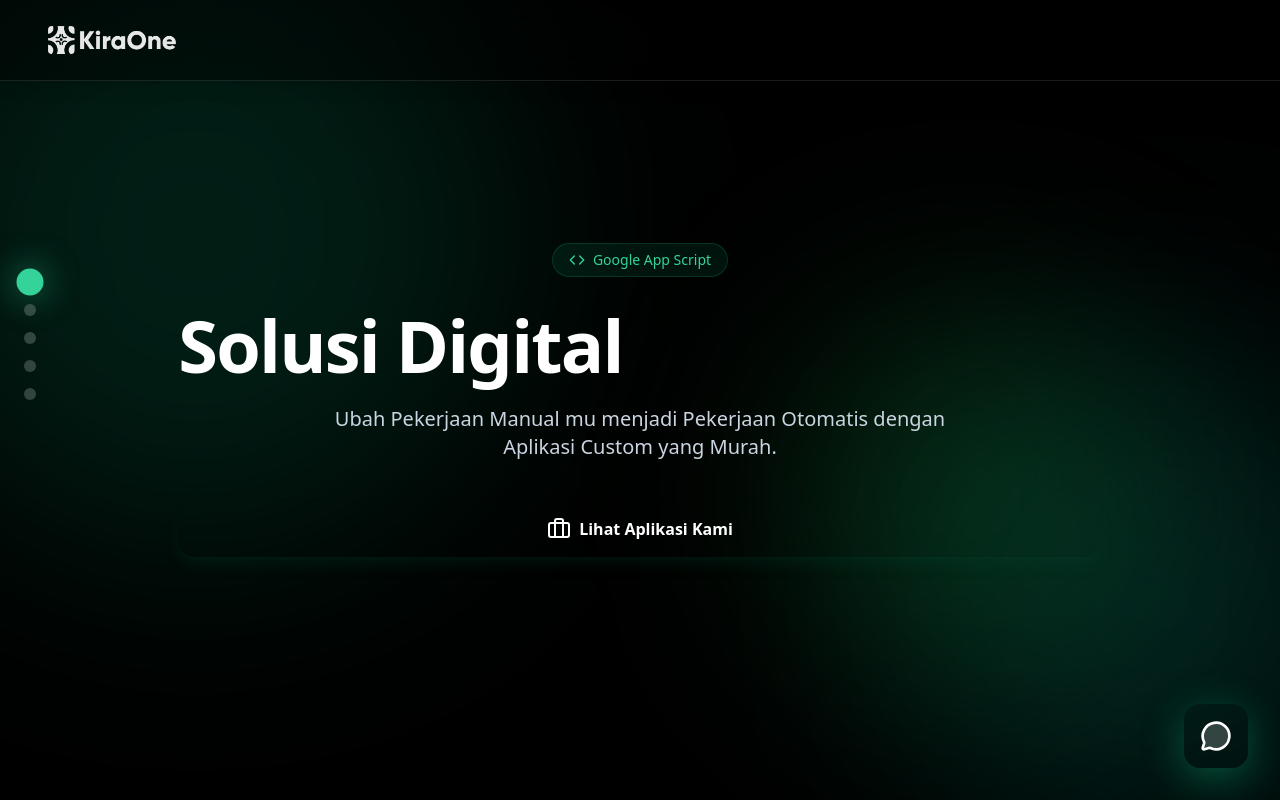
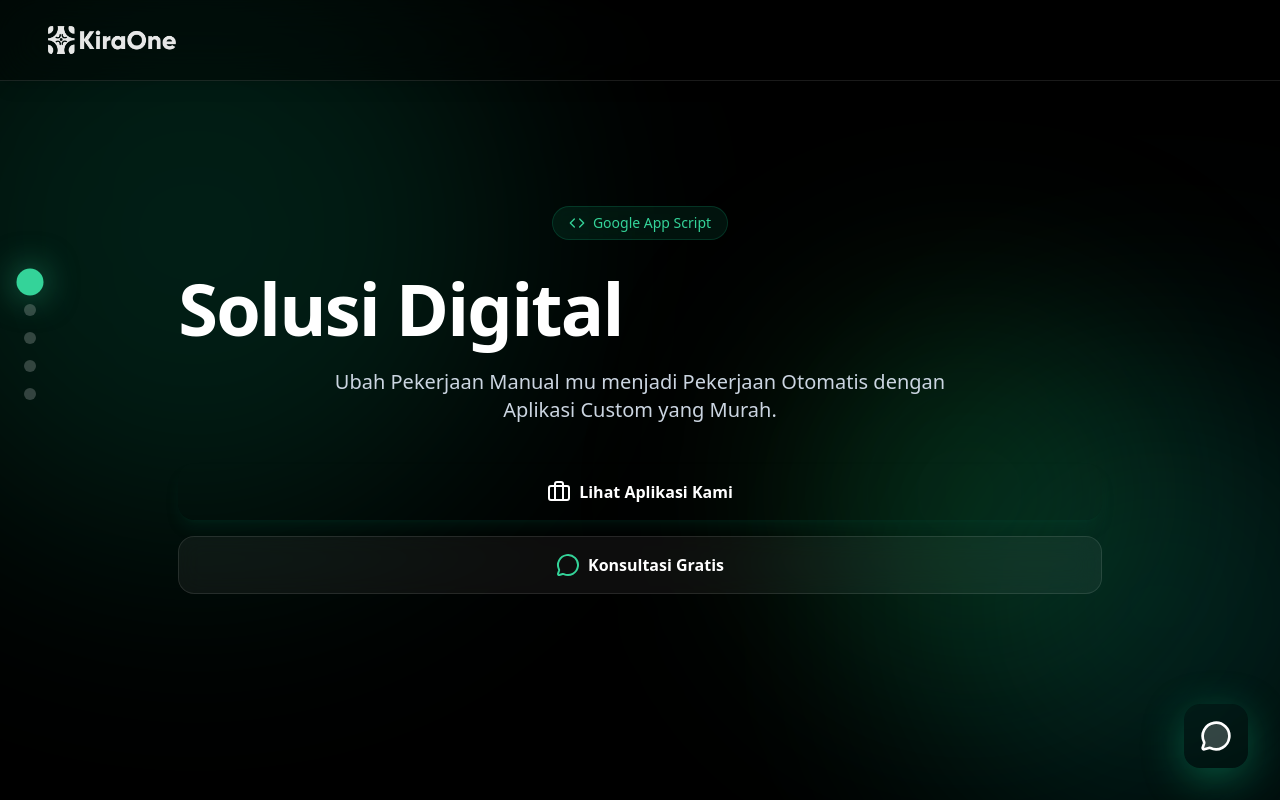
Before and after one commit to kiratamakreatif-tech/portofolio-kiraone, a React (Vite) app: page / in a window 1280 px wide. Built offline with nearby package versions, Linux system fonts and the light colour scheme.

Commit message:
Update info kontak email, ig, dan lynkid

```diff
--- a/src/App.jsx
+++ b/src/App.jsx
@@ -293,11 +293,15 @@ const App = () => {
             <p className="reveal delay-200 text-base md:text-xl text-slate-300 max-w-2xl mb-8 md:mb-10 px-4 leading-relaxed">
               Ubah Pekerjaan Manual mu menjadi Pekerjaan Otomatis dengan Aplikasi Custom yang Murah.
             </p>
-            <div className="reveal delay-300 w-full px-4 sm:px-0 sm:w-auto">
+            <div className="reveal delay-300 flex flex-col sm:flex-row items-center justify-center gap-4 w-full px-4 sm:px-0">
               <button onClick={() => scrollToSection('portfolio')} className="w-full sm:w-auto px-8 py-4 bg-gradient-to-r from-emerald-600 to-teal-600 hover:from-emerald-500 hover:to-teal-500 text-white rounded-2xl font-bold transition-all shadow-lg shadow-emerald-900/20 flex items-center justify-center gap-2 hover:-translate-y-1">
                 <Briefcase className="w-5 h-5 md:w-6 md:h-6" />
                 Lihat Aplikasi Kami
               </button>
+              <a href="https://wa.me/6285191249991" target="_blank" rel="noopener noreferrer" className="w-full sm:w-auto px-8 py-4 bg-white/5 hover:bg-white/10 text-white border border-white/10 rounded-2xl font-bold transition-all flex items-center justify-center gap-2 hover:-translate-y-1 backdrop-blur-md">
+                <MessageCircle className="w-5 h-5 md:w-6 md:h-6 text-emerald-400" />
+                Konsultasi Gratis
+              </a>
             </div>
           </div>
         </section>
@@ -466,23 +470,23 @@ const App = () => {
             </div>
             <h2 className="reveal delay-100 text-4xl sm:text-6xl md:text-8xl font-black text-white mb-6 md:mb-8">Let's <span className="text-emerald-500">Talk.</span></h2>
             <div className="reveal delay-200 w-full px-4 sm:px-0">
-              <a href="https://wa.me/628XXXXXXXXX" target="_blank" rel="noopener noreferrer" className="w-full sm:w-auto inline-flex items-center justify-center gap-4 px-8 md:px-12 py-5 md:py-6 bg-white text-black hover:bg-emerald-400 transition-all rounded-3xl font-black text-xl md:text-2xl shadow-xl hover:-translate-y-2">
+              <a href="https://wa.me/6285191249991" target="_blank" rel="noopener noreferrer" className="w-full sm:w-auto inline-flex items-center justify-center gap-4 px-8 md:px-12 py-5 md:py-6 bg-white text-black hover:bg-emerald-400 transition-all rounded-3xl font-black text-xl md:text-2xl shadow-xl hover:-translate-y-2">
                 <MessageCircle className="w-7 h-7 md:w-8 md:h-8" />
                 WhatsApp
               </a>
             </div>
 
             <div className="reveal delay-300 flex flex-wrap justify-center gap-4 md:gap-6 mt-12 md:mt-16">
-              <a href="https://wa.me/628XXXXXXXXX" target="_blank" rel="noopener noreferrer" className="p-4 md:p-5 bg-white/5 text-white hover:text-emerald-400 hover:bg-white/10 rounded-2xl md:rounded-3xl transition-all border border-white/10 backdrop-blur-md">
+              <a href="https://wa.me/6285191249991" target="_blank" rel="noopener noreferrer" className="p-4 md:p-5 bg-white/5 text-white hover:text-emerald-400 hover:bg-white/10 rounded-2xl md:rounded-3xl transition-all border border-white/10 backdrop-blur-md">
                 <MessageCircle className="w-6 h-6 md:w-8 md:h-8" />
               </a>
-              <a href="https://instagram.com/akunanda" target="_blank" rel="noopener noreferrer" className="p-4 md:p-5 bg-white/5 text-white hover:text-emerald-400 hover:bg-white/10 rounded-2xl md:rounded-3xl transition-all border border-white/10 backdrop-blur-md">
+              <a href="https://instagram.com/kiratamakreatif" target="_blank" rel="noopener noreferrer" className="p-4 md:p-5 bg-white/5 text-white hover:text-emerald-400 hover:bg-white/10 rounded-2xl md:rounded-3xl transition-all border border-white/10 backdrop-blur-md">
                 <Instagram className="w-6 h-6 md:w-8 md:h-8" />
               </a>
-              <a href="mailto:halo@emailanda.com" className="p-4 md:p-5 bg-white/5 text-white hover:text-emerald-400 hover:bg-white/10 rounded-2xl md:rounded-3xl transition-all border border-white/10 backdrop-blur-md">
+              <a href="mailto:kiratamakreatif@gmail.com" className="p-4 md:p-5 bg-white/5 text-white hover:text-emerald-400 hover:bg-white/10 rounded-2xl md:rounded-3xl transition-all border border-white/10 backdrop-blur-md">
                 <Mail className="w-6 h-6 md:w-8 md:h-8" />
               </a>
-              <a href="https://lynkid.id/akunanda" target="_blank" rel="noopener noreferrer" className="px-5 md:px-6 py-4 md:py-5 bg-white/5 text-white hover:text-emerald-400 hover:bg-white/10 rounded-2xl md:rounded-3xl transition-all border border-white/10 backdrop-blur-md font-black italic text-base md:text-xl flex items-center justify-center">
+              <a href="https://lynk.id/kiratamakreatif" target="_blank" rel="noopener noreferrer" className="px-5 md:px-6 py-4 md:py-5 bg-white/5 text-white hover:text-emerald-400 hover:bg-white/10 rounded-2xl md:rounded-3xl transition-all border border-white/10 backdrop-blur-md font-black italic text-base md:text-xl flex items-center justify-center">
                 LYNK.ID
               </a>
             </div>
@@ -495,7 +499,7 @@ const App = () => {
 
       {/* WhatsApp Floating Button */}
       <a
-        href="https://wa.me/628XXXXXXXXX"
+        href="https://wa.me/6285191249991"
         target="_blank"
         rel="noopener noreferrer"
         className="fixed bottom-6 right-6 md:bottom-8 md:right-8 z-50 group flex items-center justify-center"
```
